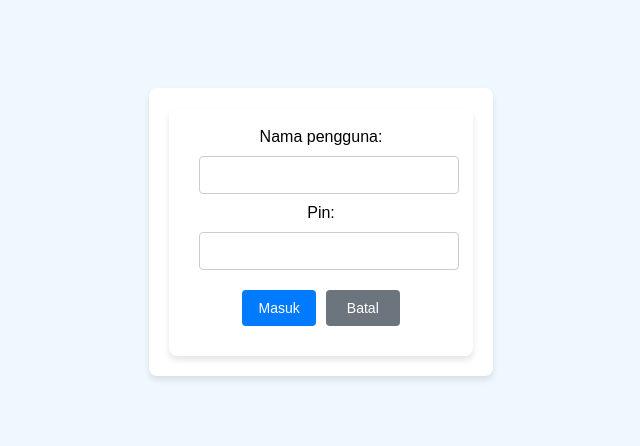
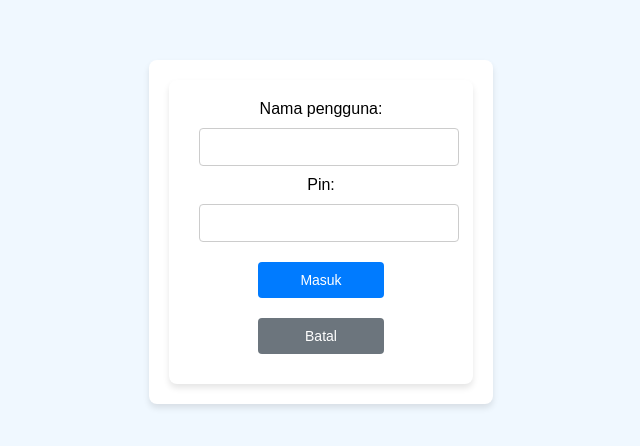
Before and after one commit to SevtiAriyani/PBO, a plain HTML site: page katalog/index.html in a window 1280 px wide. Shown: the part 168-614 px from the top of the page, without its empty margins (301-941 px from the left). Drawn offline with Linux system fonts and the light colour scheme.

Commit message:
Update pertemuan10.css

```diff
--- a/katalog/pertemuan10.css
+++ b/katalog/pertemuan10.css
@@ -93,7 +93,7 @@ input {
 
 /* Styles for buttons */
 button {
-    width: 28%;  /* Buttons take up 48% width to fit two in a row */
+    width: 48%;  /* Buttons take up 48% width to fit two in a row */
     padding: 10px;  /* Add padding inside the buttons */
     margin: 10px 1%;  /* Margin between the buttons */
     border: none;  /* Remove border */
```
